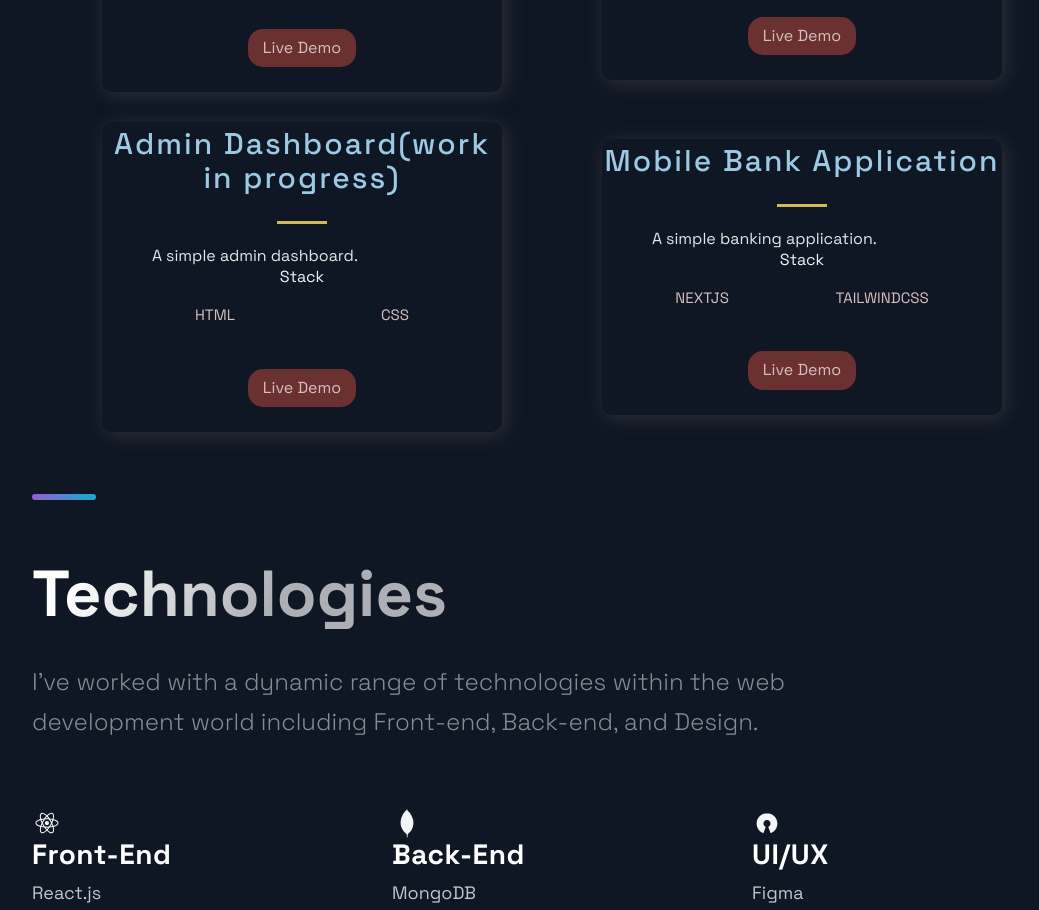
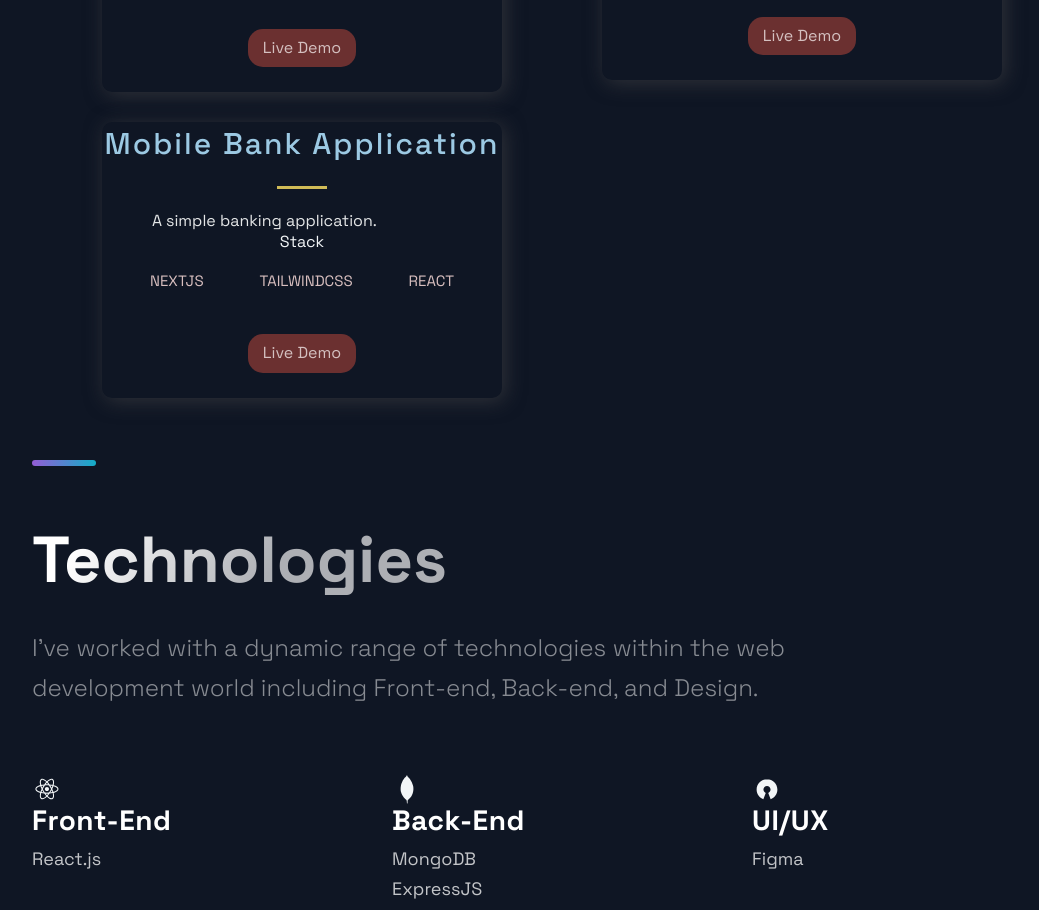
Before and after one commit to normanMatthew/dev, a Next.js app: page / in a window 1280 px wide. Shown: the part 1900-2810 px from the top of the page, without its empty margins (88-1127 px from the left). Built offline with nearby package versions, Linux system fonts and the light colour scheme.

Commit message:
removed admin project(wip), replaced with bank app

```diff
--- a/src/constants/constants.js
+++ b/src/constants/constants.js
@@ -54,23 +54,14 @@ export const projects = [
     id: 5,
   },
   {
-    title: 'Admin Dashboard(work in progress)',
-    description: "A simple admin dashboard.",
-    image: 'https://external-content.duckduckgo.com/iu/?u=https%3A%2F%2Ftse1.mm.bing.net%2Fth%3Fid%3DOIP.1ZYQ9DBvzp1K4yL8gcWtkAAAAA%26pid%3DApi&f=1&ipt=6510d5b81aafaf673cf3d8e2ebbef1be8795b1b9fdeb2cacd3243a32f6bb7c35&ipo=images',
-    tags: ['HTML', 'CSS'],
-    source: 'https://github.com/psychologyandfreedom/simon-game',
-    visit: 'https://psychologyandfreedom.github.io/admin-dashboard/',
-    id: 5,
-  },
-  {
     title: 'Mobile Bank Application',
     description: "A simple banking application.",
     image: 'https://external-content.duckduckgo.com/iu/?u=https%3A%2F%2Ftse1.mm.bing.net%2Fth%3Fid%3DOIP.1ZYQ9DBvzp1K4yL8gcWtkAAAAA%26pid%3DApi&f=1&ipt=6510d5b81aafaf673cf3d8e2ebbef1be8795b1b9fdeb2cacd3243a32f6bb7c35&ipo=images',
-    tags: ['NEXTJS', 'TAILWINDCSS'],
+    tags: ['NEXTJS', 'TAILWINDCSS', 'REACT'],
     source: 'https://github.com/psychologyandfreedom/simon-game',
     visit: 'https://bank-application-pi.vercel.app/',
     id: 6,
-  }
+  },
 ];
 
 export const TimeLineData = [
```
